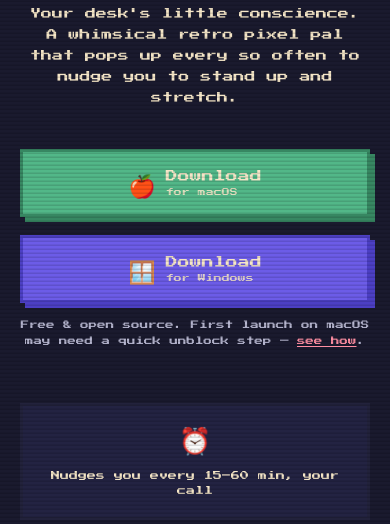
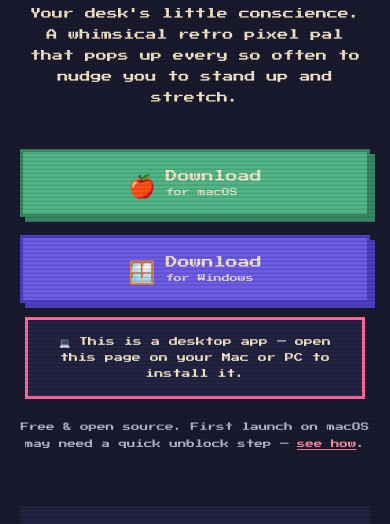
Before and after one commit to ebioweiii/stand-up-buddy, an Electron app: page docs/index.html in a window 390 px wide. Shown: the part 266-790 px from the top of the page. Drawn offline with Linux system fonts and the light colour scheme.

Commit message:
Show a desktop-app notice to mobile visitors

```diff
--- a/docs/index.html
+++ b/docs/index.html
@@ -179,6 +179,18 @@
   }
   .subnote a { color: var(--pink-2); }
 
+  .mobile-note {
+    display: none;
+    font-size: 9px;
+    line-height: 1.8;
+    color: var(--panel);
+    background: var(--bg-2);
+    border: 3px solid var(--pink);
+    padding: 14px 16px;
+    margin: 0 auto 20px;
+    max-width: 340px;
+  }
+
   .features {
     display: grid;
     grid-template-columns: repeat(2, 1fr);
@@ -214,6 +226,7 @@
     .tagline { font-size: 11px; }
     .features { grid-template-columns: 1fr; }
     .btn { width: 100%; justify-content: center; }
+    .mobile-note { display: block; }
   }
 </style>
 </head>
@@ -237,6 +250,8 @@
         <span class="rec">that's you!</span>
       </a>
     </div>
+
+    <p class="mobile-note">💻 This is a desktop app — open this page on your Mac or PC to install it.</p>
 
     <p class="subnote">Free &amp; open source. First launch on macOS may need a quick unblock step — <a href="https://github.com/ebioweiii/stand-up-buddy#first-launch-warning-expected">see how</a>.</p>
 
```
